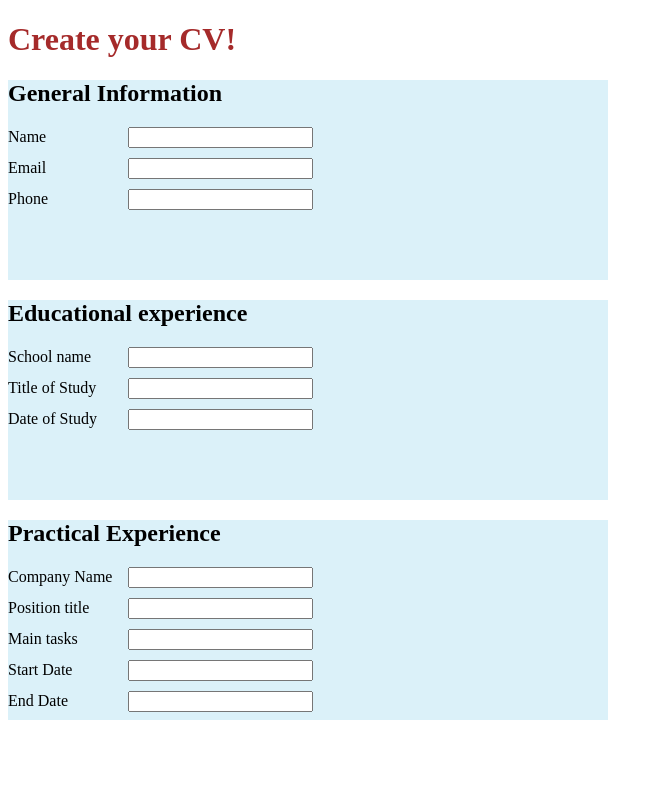
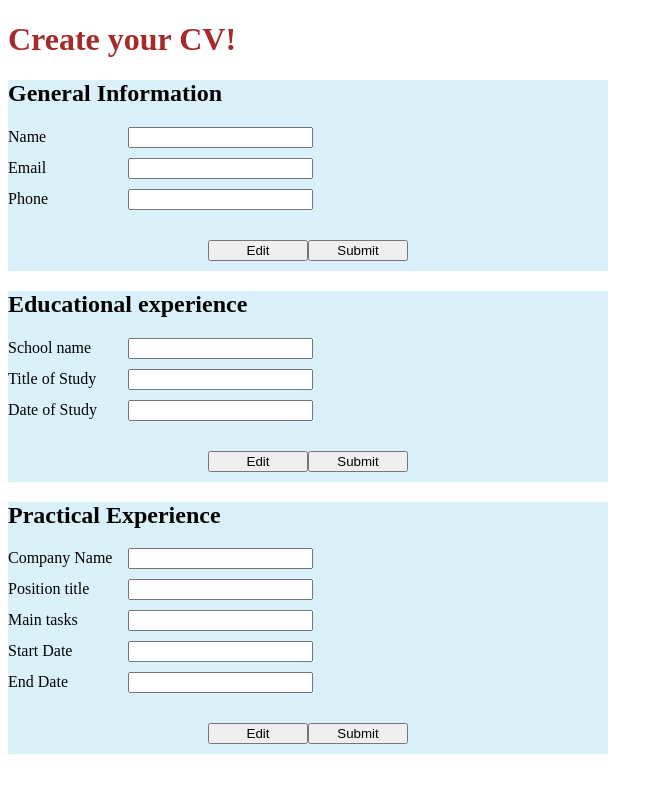
Before and after one commit to DavidMatalik/cv-project, a React (Create React App) app: page / in a window 1280 px wide. Shown: the top 792 px of the page, without its empty margins (0-663 px from the left). Built offline with nearby package versions, Linux system fonts and the light colour scheme.

Commit message:
Render edit and submit buttons

```diff
--- a/src/App.css
+++ b/src/App.css
@@ -6,8 +6,8 @@ h1 {
 
 .cv-section {
   width: 600px;
-  min-height: 200px;
   background-color: rgba(135, 207, 235, 0.301);
+  padding-bottom: 10px;
 }
 
 label {
@@ -18,3 +18,14 @@ label {
 .input-wrapper {
   margin-bottom: 10px;
 }
+
+#buttons {
+  margin-left: auto;
+  margin-right: auto;
+  width: 200px;
+  padding-top: 20px;
+}
+
+button {
+  width: 100px;
+}
--- a/src/components/CVSection.js
+++ b/src/components/CVSection.js
@@ -1,6 +1,8 @@
 import React, { Component } from 'react'
 import CVSectionHeading from './CVSectionHeading'
 import CVSectionInput from './CVSectionInput'
+import CVSectionEditButton from './CVSectionEditButton'
+import CVSectionSubmitButton from './CVSectionSubmitButton'
 
 class CVSection extends Component {
   constructor() {
@@ -21,6 +23,10 @@ class CVSection extends Component {
       <section className='cv-section'>
         <CVSectionHeading title={title}></CVSectionHeading>
         {inputs}
+        <div id='buttons'>
+          <CVSectionEditButton></CVSectionEditButton>
+          <CVSectionSubmitButton></CVSectionSubmitButton>
+        </div>
       </section>
     )
   }
--- a/src/components/CVSectionEditButton.js
+++ b/src/components/CVSectionEditButton.js
@@ -0,0 +1,9 @@
+import React, { Component } from 'react'
+
+class CVSectionEditButton extends Component {
+  render() {
+    return <button>Edit</button>
+  }
+}
+
+export default CVSectionEditButton
--- /dev/null
+++ b/src/components/CVSectionSubmitButton.js
@@ -0,0 +1,9 @@
+import React, { Component } from 'react'
+
+class CVSectionSubmitButton extends Component {
+  render() {
+    return <button>Submit</button>
+  }
+}
+
+export default CVSectionSubmitButton
```
Also changed, not shown: src/components/CVSectionDeleteButton.js (deleted).
